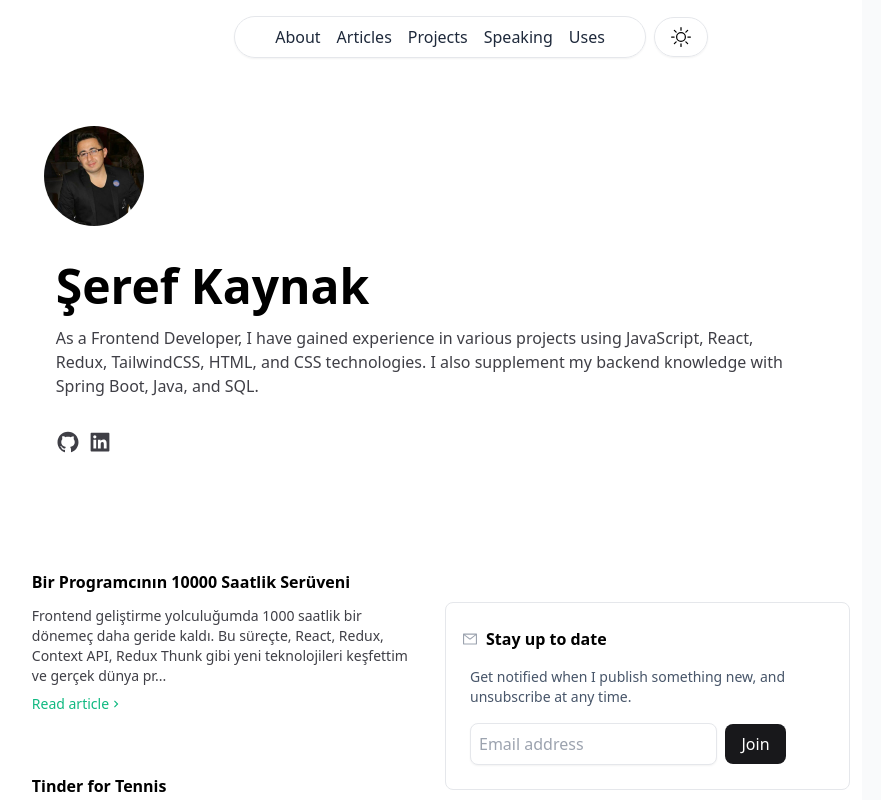
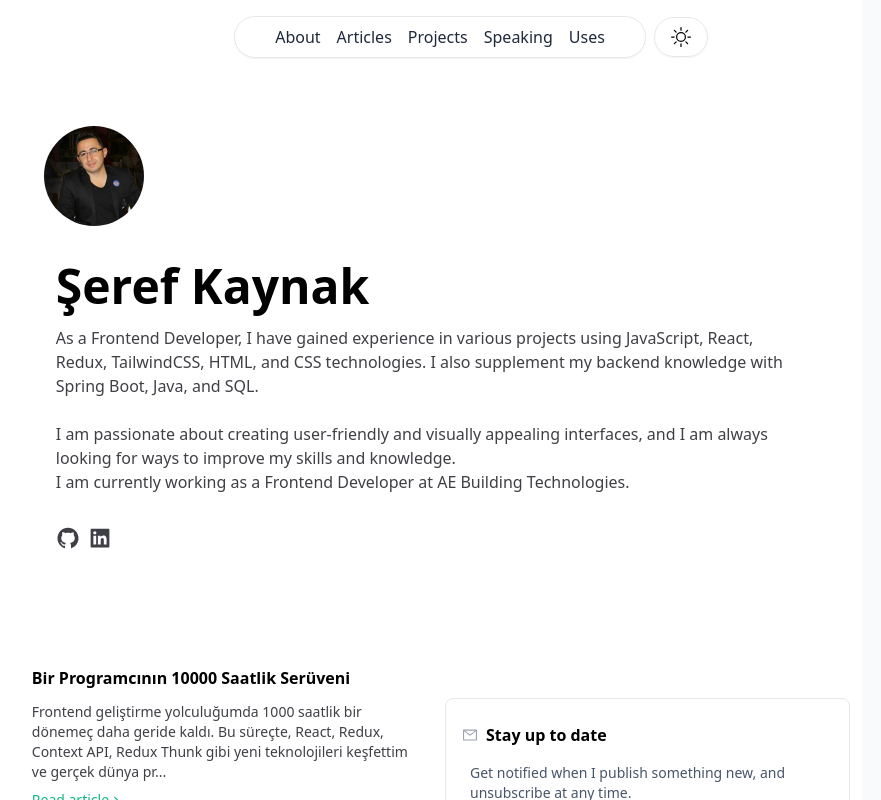
Before and after one commit to serefkaynak/resume, a Next.js app: page / in a window 1280 px wide. Shown: the top 800 px of the page, without its empty margins (213-1094 px from the left). Built offline with nearby package versions, Linux system fonts and the light colour scheme.

Commit message:
fixed: added more information to hero

```diff
--- a/components/home/hero.tsx
+++ b/components/home/hero.tsx
@@ -9,6 +9,11 @@ export default function Hero() {
       </h1>
       <p className="py-4 px-4 " data-testid="hero-blurb">
           As a Frontend Developer, I have gained experience in various projects using JavaScript, React, Redux, TailwindCSS, HTML, and CSS technologies. I also supplement my backend knowledge with Spring Boot, Java, and SQL.
+          <br />
+          <br />
+          I am passionate about creating user-friendly and visually appealing interfaces, and I am always looking for ways to improve my skills and knowledge.
+          <br/>
+          I am currently working as a Frontend Developer at AE Building Technologies.
       </p>
       <div className="py-4 px-4 gap-2 flex flex-row text-2xl " data-testid="social-links">
         <Link className="dark:hover:text-zinc-200 hover:text-zinc-600" href={"https://github.com/serefkaynak"} data-testid="github-link">
```
